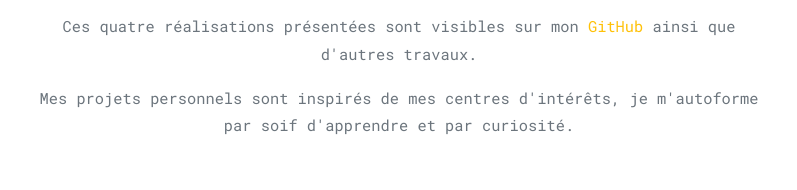
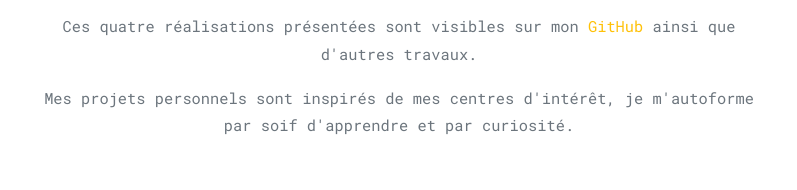
Before and after one commit to thaisbrun/portfolio, a plain HTML site: page index.html in a window 1280 px wide. Shown: the part 1709-1899 px from the top of the page, 241-1038 px from the left. Drawn offline with nearby package versions, Linux system fonts and the light colour scheme.

Commit message:
faute d'ortho corrigée

```diff
--- a/index.html
+++ b/index.html
@@ -91,7 +91,7 @@
             Quelques travaux de groupe ont été produits dans le cadre scolaire.
           </p>
           <p>Ces quatre réalisations présentées sont visibles sur mon <a href="https://github.com/thaisbrun">GitHub</a> ainsi que d'autres travaux.</p>
-          <p> Mes projets personnels sont inspirés de mes centres d'intérêts, je m'autoforme par soif d'apprendre et par curiosité.
+          <p> Mes projets personnels sont inspirés de mes centres d'intérêt, je m'autoforme par soif d'apprendre et par curiosité.
           </p>
         </div>
       </div>
```
